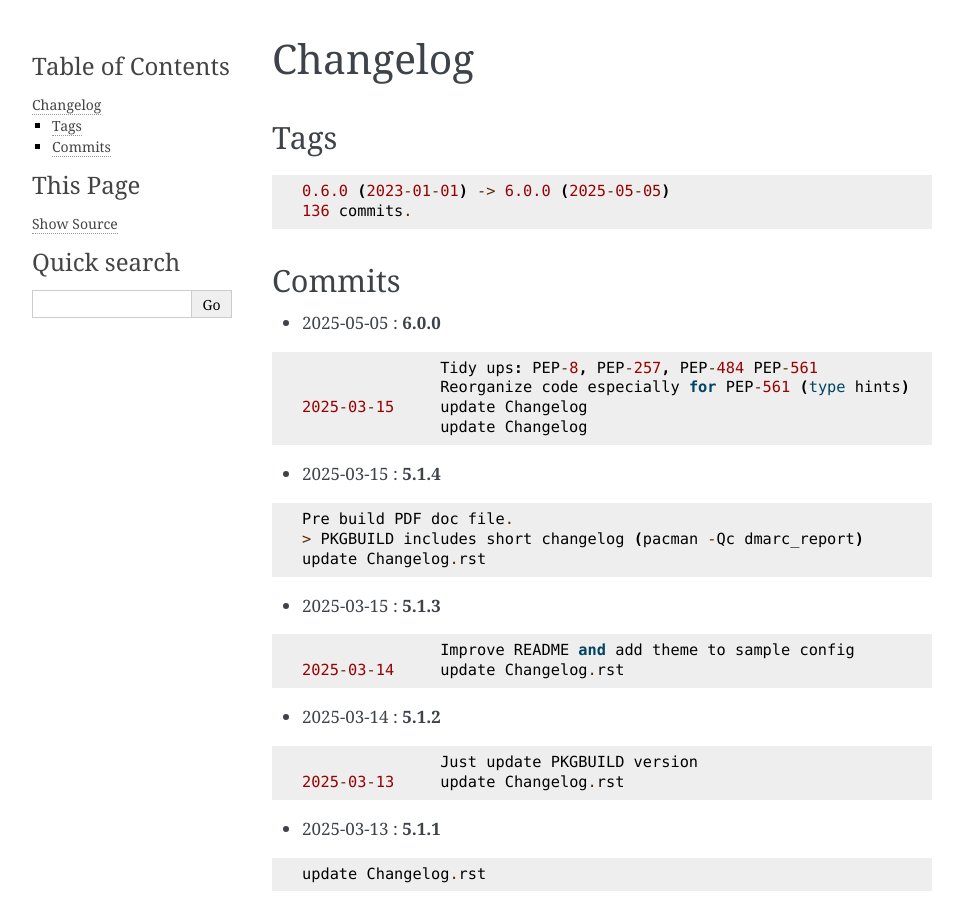
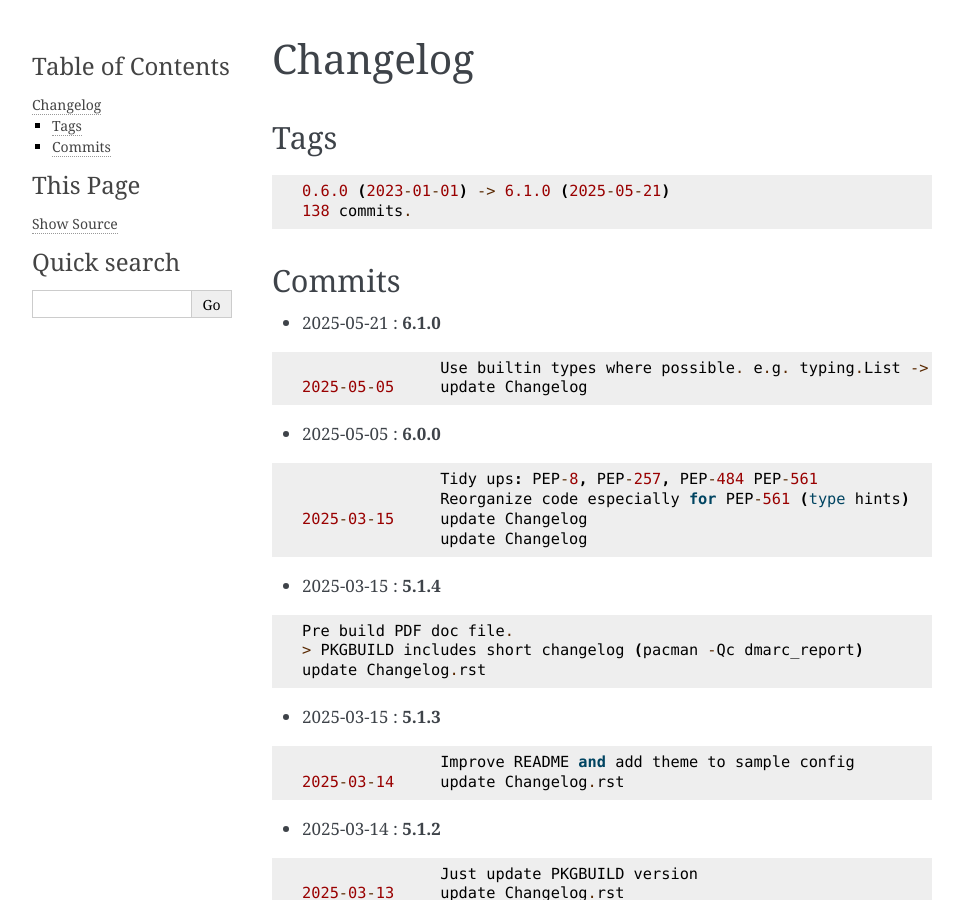
Before and after one commit to gene-git/dmarc_report, a Sphinx documentation site: the page built from Docs/Changelog.rst, in a window 1280 px wide and 900 px high. Shown: the whole window, without its empty margins (148-1111 px from the left). Built offline with Sphinx 7.4.7, drawn with Linux system fonts in a browser that asks for light colours; pages that are not in the unit, such as notebooks, are missing from menus.

Commit message:
update Changelogs

```diff
--- a/Docs/Changelog.rst
+++ b/Docs/Changelog.rst
@@ -7,12 +7,19 @@ Tags
 
 ::
 
-	0.6.0 (2023-01-01) -> 6.0.0 (2025-05-05)
-	136 commits.
+	0.6.0 (2023-01-01) -> 6.1.0 (2025-05-21)
+	138 commits.
 
 Commits
 =======
 
+
+* 2025-05-21  : **6.1.0**
+
+::
+
+                Use builtin types where possible. e.g. typing.List -> list
+ 2025-05-05     update Changelog
 
 * 2025-05-05  : **6.0.0**
 
```
Also changed, not shown: 4 other files.
